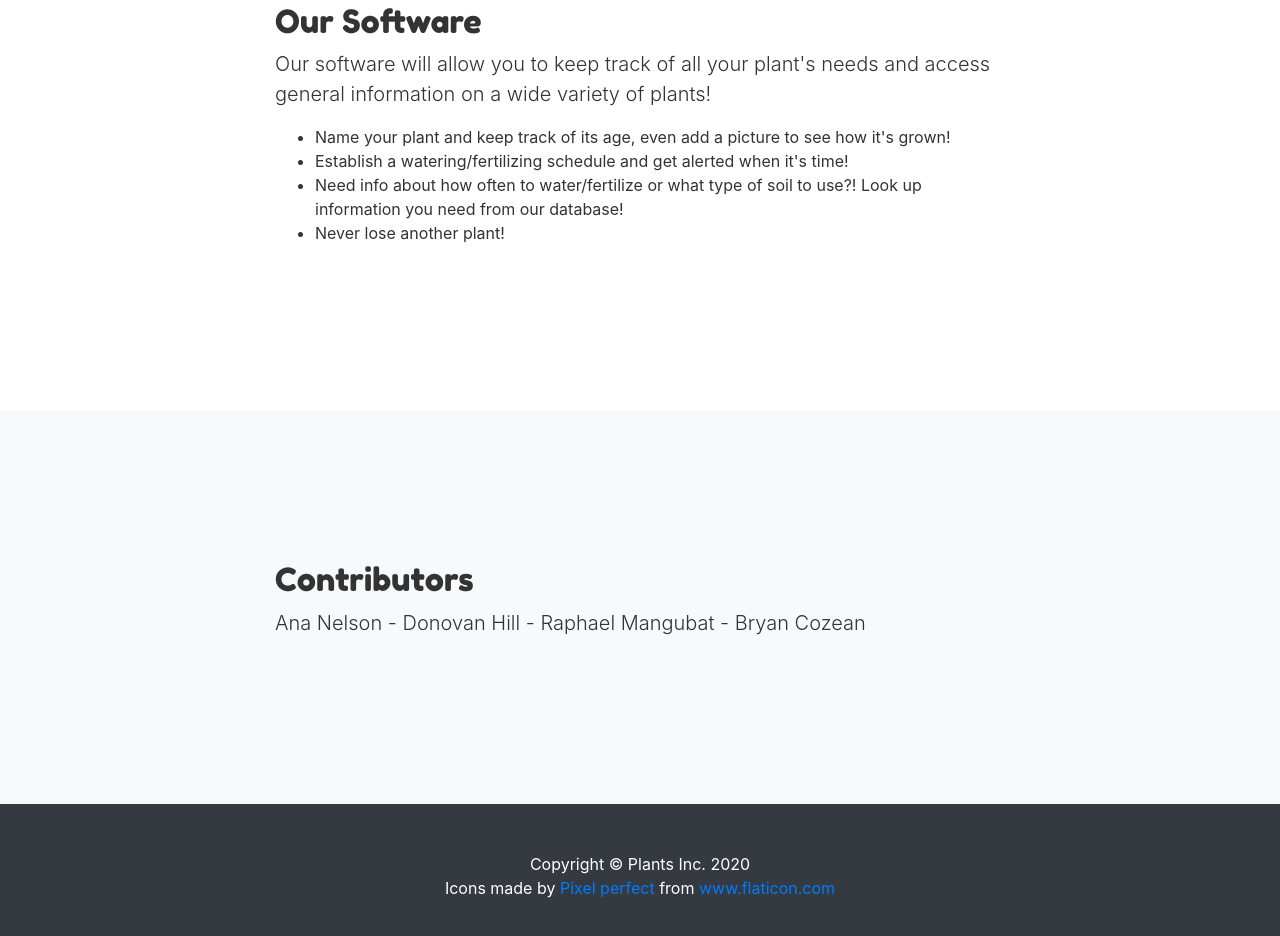
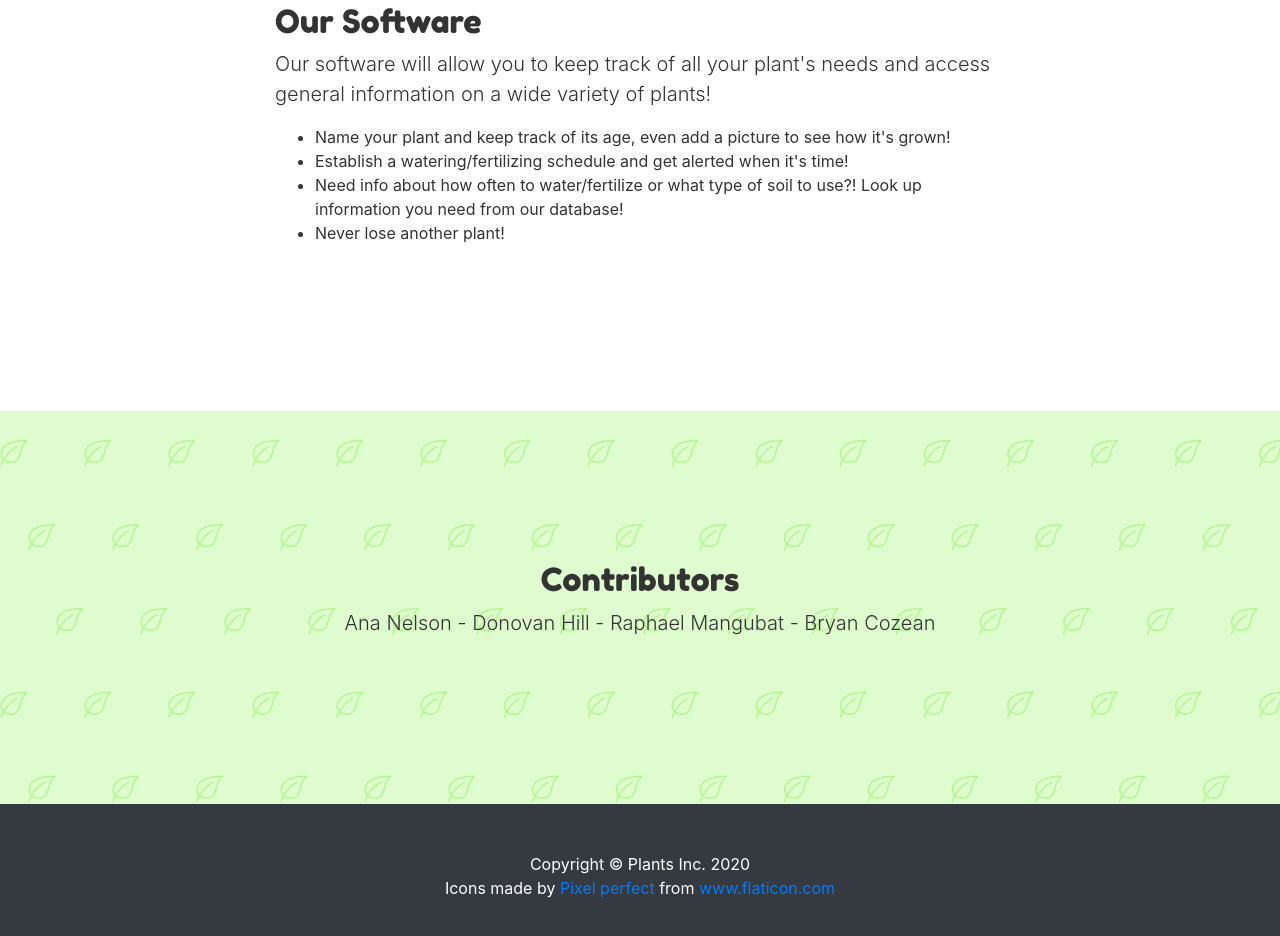
Before and after one commit to nelanab/planttracker, a website with bundled scripts: page index.html in a window 1280 px wide. Shown: the part 511-1447 px from the top of the page. Built offline with nearby package versions, Linux system fonts and the light colour scheme.

Commit message:
adding final changes to company website

```diff
--- a/css/scrolling-nav.css
+++ b/css/scrolling-nav.css
@@ -17,6 +17,11 @@ section {
 
 .bg-dark{
   background-color: #333333!important;
+}
+
+.bg-light{
+  background-image: url("../images/Artboard 1.png");
+  background-size: 100%;
 }
 
 h1{
--- a/index.html
+++ b/index.html
@@ -67,7 +67,7 @@
   </section>
 
   <section id="services" class="bg-light">
-    <div class="container">
+    <div class="container text-center">
       <div class="row">
         <div class="col-lg-8 mx-auto">
           <h2>Contributors</h2>
```
Also changed, not shown: images/Artboard 1.png (added).
